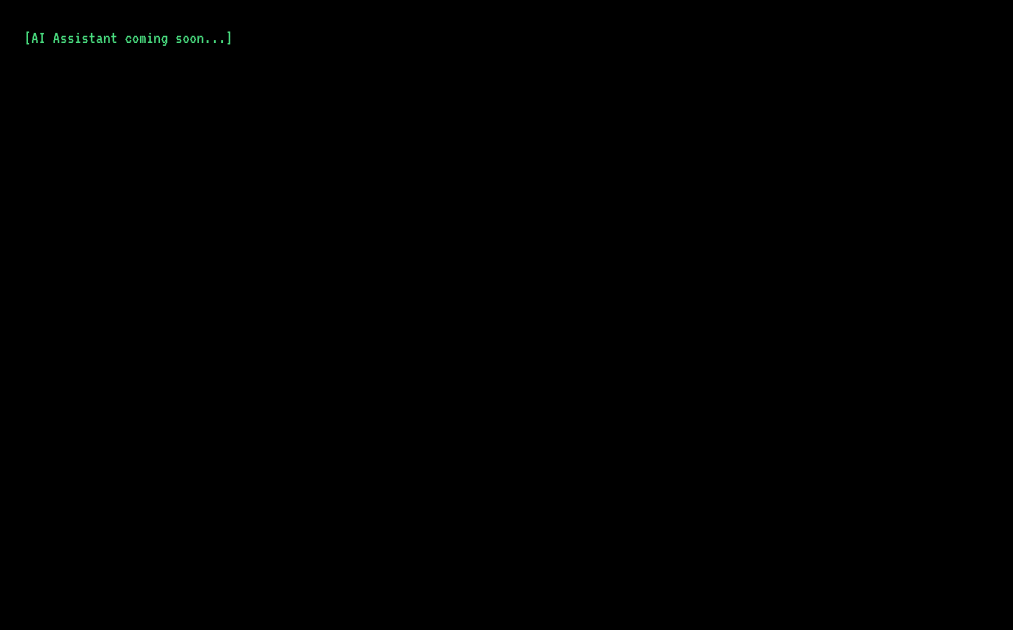
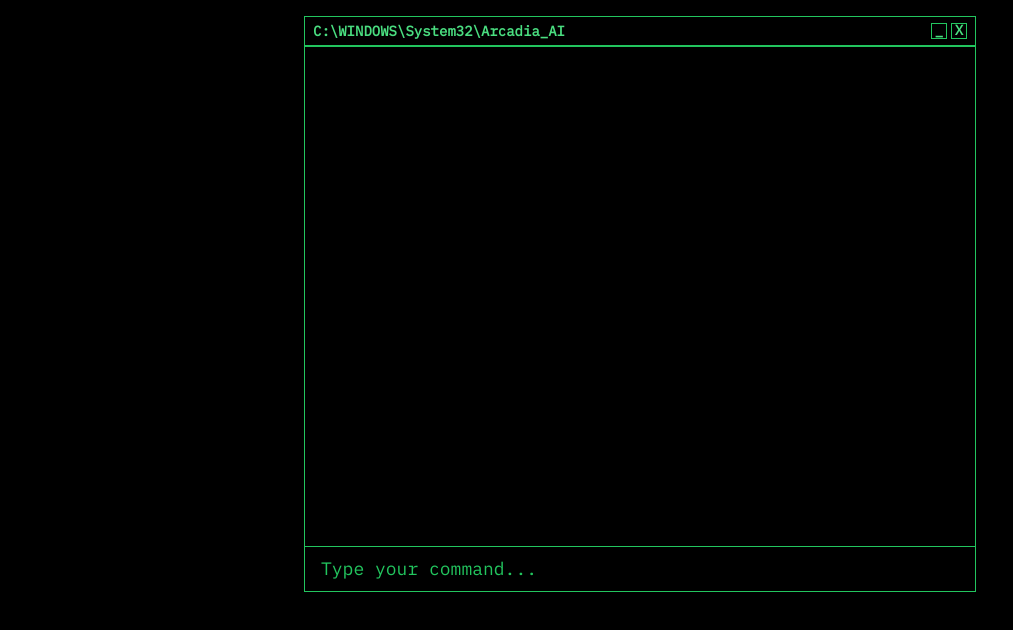
Before and after one commit to noregretsluka/ai-terminal, a React (Vite) app: page /assistant in a window 1280 px wide. Shown: the top 630 px of the page, without its empty margins (0-1013 px from the left). Built offline with nearby package versions, Linux system fonts and the light colour scheme.

Commit message:
Add Assistant terminal UI and Settings landing page

```diff
--- a/src/Assistant.jsx
+++ b/src/Assistant.jsx
@@ -1,6 +1,65 @@
 // src/Assistant.jsx
+import { useState } from "react";
+
 function Assistant() {
-  return <div className="text-green-400 p-6">[AI Assistant coming soon...]</div>;
+  const [input, setInput] = useState("");
+  const [logs, setLogs] = useState([]);
+  const [loading, setLoading] = useState(false);
+
+  const handleSubmit = async (e) => {
+    e.preventDefault();
+    if (!input.trim()) return;
+
+    setLogs((prev) => [...prev, `> ${input}`]);
+    setLoading(true);
+
+    try {
+      const response = await fetch("https://bumper-freeze-apache-oc.trycloudflare.com", {
+        method: "POST",
+        headers: { "Content-Type": "application/json" },
+        body: JSON.stringify({ prompt: input }),
+      });
+
+      const data = await response.json();
+      setLogs((prev) => [...prev, data.reply]);
+    } catch (err) {
+      setLogs((prev) => [...prev, "❌ Error connecting to Arcadia AI."]);
+    } finally {
+      setInput("");
+      setLoading(false);
+    }
+  };
+
+  return (
+    <div className="min-h-screen flex flex-col items-center justify-start bg-black text-green-400 font-vt p-4">
+      <div className="border border-green-500 w-full max-w-2xl">
+        <div className="flex justify-between items-center bg-black text-green-400 border-b border-green-500 px-2 py-1 text-sm font-bold font-mono">
+          <span>C:\WINDOWS\System32\Arcadia_AI</span>
+          <div className="flex space-x-1">
+            <div className="border border-green-500 w-4 h-4 text-center leading-3 cursor-pointer">_</div>
+            <div className="border border-green-500 w-4 h-4 text-center leading-3 cursor-pointer">X</div>
+          </div>
+        </div>
+
+        <div className="p-4 h-[500px] overflow-y-auto bg-black border-t border-green-500">
+          {logs.map((line, idx) => (
+            <p key={idx} className="font-mono text-green-300">{line}</p>
+          ))}
+          {loading && <p className="blinking-cursor font-mono">Thinking...</p>}
+        </div>
+
+        <form onSubmit={handleSubmit} className="flex border-t border-green-500">
+          <input
+            type="text"
+            className="bg-black border-none text-green-300 w-full px-4 py-2 font-mono focus:outline-none"
+            value={input}
+            onChange={(e) => setInput(e.target.value)}
+            placeholder="Type your command..."
+          />
+        </form>
+      </div>
+    </div>
+  );
 }
 
 export default Assistant;
--- a/src/Settings.jsx
+++ b/src/Settings.jsx
@@ -1,6 +1,41 @@
-// src/Settings.jsx
+// src/settings.jsx
+import { Link } from "react-router-dom";
+
 function Settings() {
-  return <div className="text-green-400 p-6">[System Settings coming soon...]</div>;
+  return (
+    <div className="min-h-screen bg-black text-green-400 px-4 font-vt flex items-center justify-center">
+      <div className="border border-green-500 w-full max-w-md">
+        {/* Terminal-style title bar */}
+        <div className="flex justify-between items-center bg-black text-green-400 border-b border-green-500 px-2 py-1 text-sm font-bold font-mono">
+          <span>C:\WINDOWS\System32\System_Settings</span>
+          <div className="flex space-x-1">
+            <div className="border border-green-500 w-4 h-4 text-center leading-3 cursor-pointer">_</div>
+            <div className="border border-green-500 w-4 h-4 text-center leading-3 cursor-pointer">X</div>
+          </div>
+        </div>
+
+        {/* Content */}
+        <div className="p-6 space-y-4">
+          <h2 className="text-lg font-sans text-center">System Settings</h2>
+
+          {/* Example setting */}
+          <div className="flex justify-between items-center font-sans">
+            <label htmlFor="darkMode">Dark Mode</label>
+            <input type="checkbox" id="darkMode" className="form-checkbox text-green-500" />
+          </div>
+
+          {/* Add more settings here */}
+
+          {/* Back button */}
+          <Link to="/menu">
+            <button className="mt-4 border border-green-500 text-green-300 hover:bg-green-800 transition px-4 py-2 w-full font-sans">
+              Back
+            </button>
+          </Link>
+        </div>
+      </div>
+    </div>
+  );
 }
 
 export default Settings;
```
